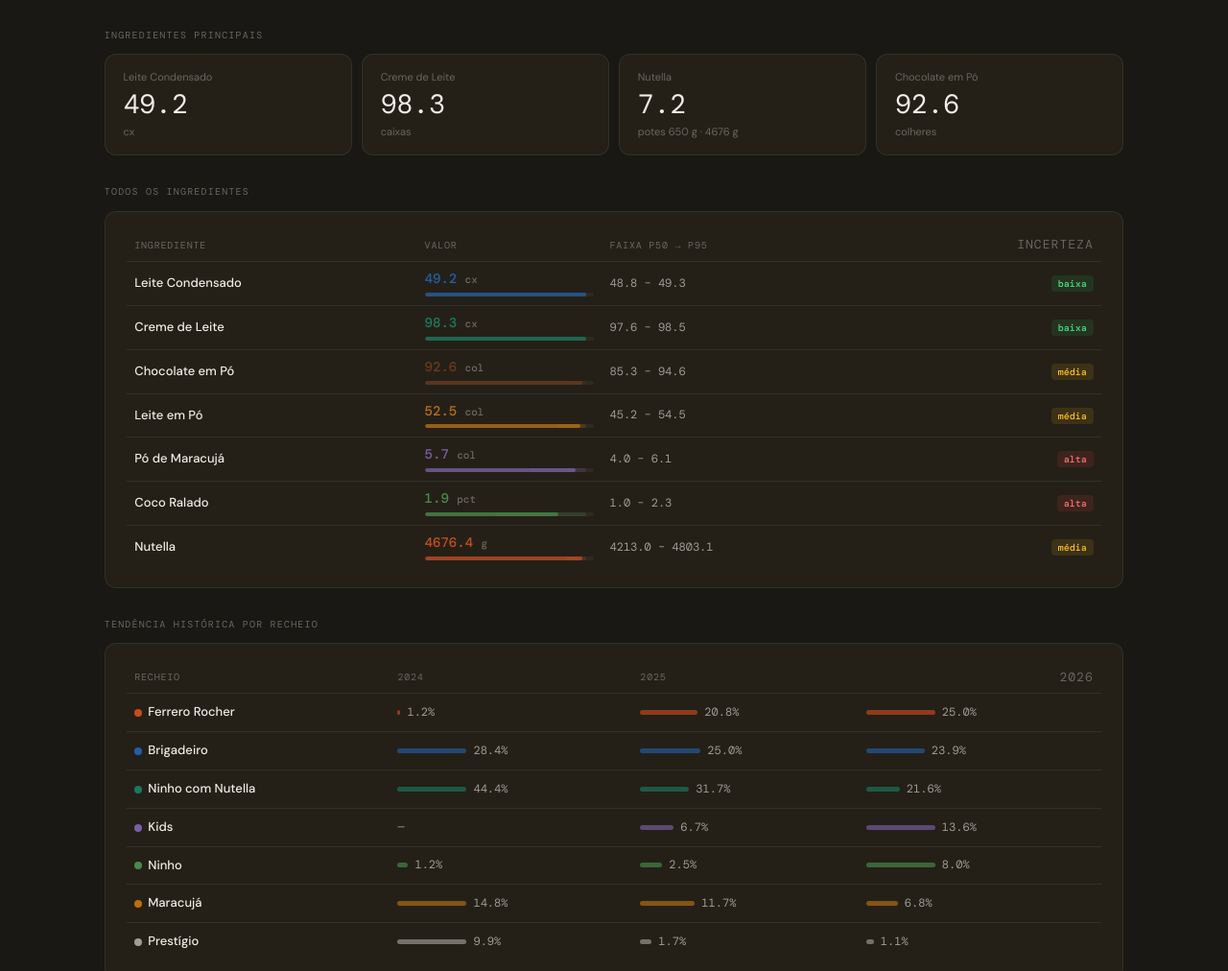
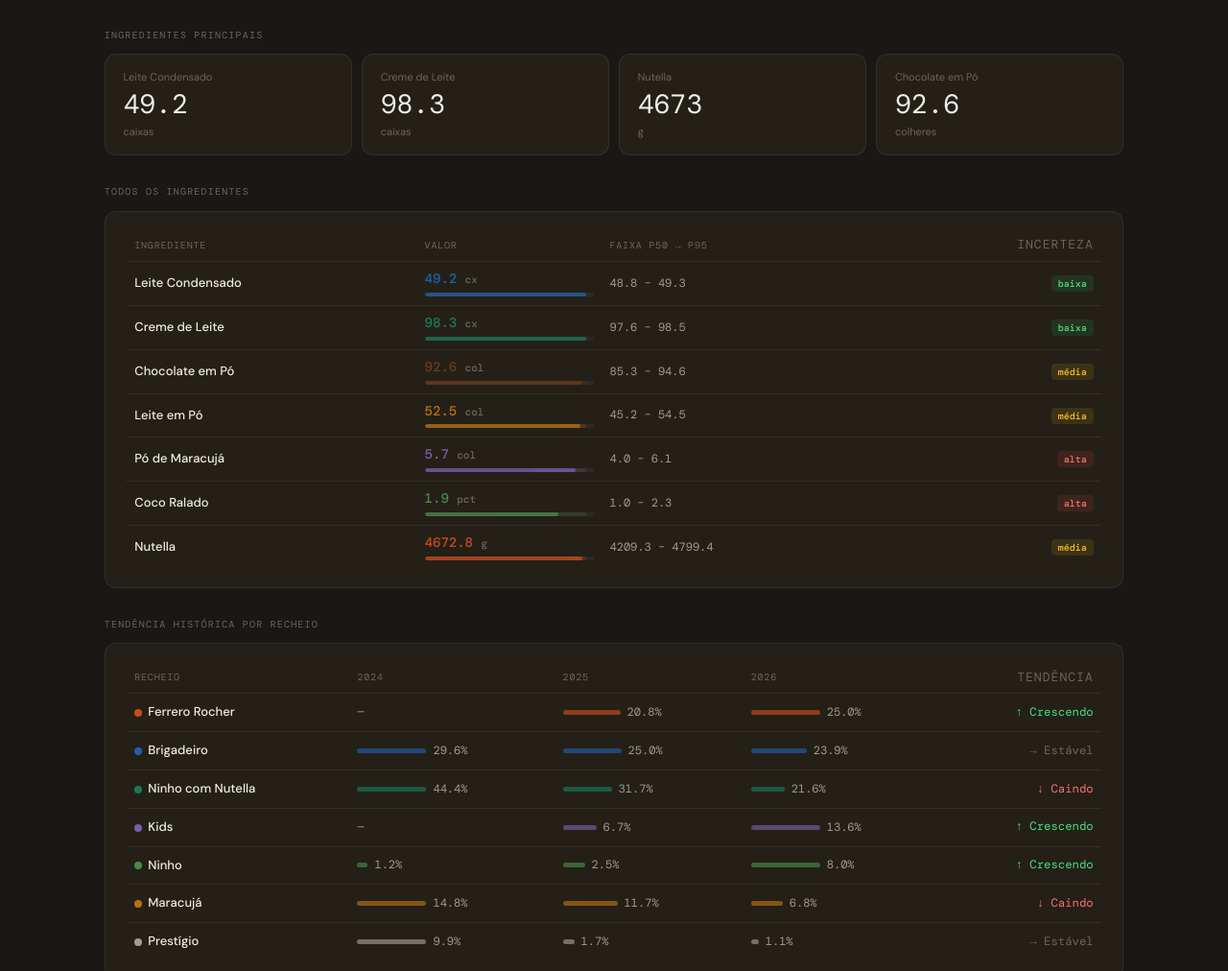
Before and after one commit to luishcarvalho/pascoa-dashboard, a plain HTML site: page site/predicao.html in a window 1280 px wide. Shown: the part 347-1359 px from the top of the page at 96% size. Drawn offline with nearby package versions, Linux system fonts and the light colour scheme; files whose address does not match are found by name; a web font is replaced by a local one.

Commit message:
Adjusting the prediction model and updating the site with new predictions and a trend column in the history table.

```diff
--- a/site/predicao.html
+++ b/site/predicao.html
@@ -59,7 +59,7 @@
       <div class="kpi">
         <div class="label">Leite Condensado</div>
         <div class="value" id="kpi-lc">—</div>
-        <div class="kpi-unit">cx</div>
+        <div class="kpi-unit">caixas</div>
       </div>
       <div class="kpi">
         <div class="label">Creme de Leite</div>
@@ -69,7 +69,7 @@
       <div class="kpi">
         <div class="label">Nutella</div>
         <div class="value" id="kpi-nutella">—</div>
-        <div class="kpi-unit">potes 650 g · <span id="kpi-nutella-g">—</span></div>
+        <div class="kpi-unit">g</div>
       </div>
       <div class="kpi">
         <div class="label">Chocolate em Pó</div>
@@ -106,10 +106,11 @@
             <th>2024</th>
             <th>2025</th>
             <th>2026</th>
+            <th>Tendência</th>
           </tr>
         </thead>
         <tbody id="hist-tbody">
-          <tr><td colspan="4" class="small">Carregando…</td></tr>
+          <tr><td colspan="5" class="small">Carregando…</td></tr>
         </tbody>
       </table>
     </div>
--- a/site/predicao.js
+++ b/site/predicao.js
@@ -80,17 +80,15 @@ function fmt(v, decimals = 1) {
 
 // ── RENDER: KPI CARDS ─────────────────────────────────────────────────────────
 function renderKpis(sc, pct) {
-  const lc         = sc["Leite Condensado"]?.[pct];
-  const cl         = sc["Creme de Leite"]?.[pct];
-  const nutellaG   = sc["Nutella (g)"]?.[pct] ?? 0;
-  const nutellaPot = nutellaG ? (nutellaG / 650).toFixed(1) : "—";
-  const chocPo     = sc["Chocolate em Pó"]?.[pct];
+  const lc       = sc["Leite Condensado"]?.[pct];
+  const cl       = sc["Creme de Leite"]?.[pct];
+  const nutellaG = sc["Nutella (g)"]?.[pct] ?? 0;
+  const chocPo   = sc["Chocolate em Pó"]?.[pct];
 
-  document.getElementById("kpi-lc").textContent        = fmt(lc);
-  document.getElementById("kpi-cl").textContent        = fmt(cl);
-  document.getElementById("kpi-nutella").textContent   = nutellaPot;
-  document.getElementById("kpi-nutella-g").textContent = nutellaG ? `${nutellaG.toFixed(0)} g` : "—";
-  document.getElementById("kpi-chocpo").textContent    = fmt(chocPo);
+  document.getElementById("kpi-lc").textContent      = fmt(lc);
+  document.getElementById("kpi-cl").textContent      = fmt(cl);
+  document.getElementById("kpi-nutella").textContent = nutellaG ? nutellaG.toFixed(0) : "—";
+  document.getElementById("kpi-chocpo").textContent  = fmt(chocPo);
 }
 
 // ── RENDER: TABELA DE INGREDIENTES ────────────────────────────────────────────
@@ -145,12 +143,11 @@ function renderHistorico() {
 
   const rows = entries.map(([recheio, byYear]) => {
     const cor  = RECHEIO_COR[recheio] || "var(--accent)";
-    // Largura relativa ao máximo global desse recheio
     const max  = Math.max(...years.map(y => byYear[y] ?? 0), 0.1);
 
     const cells = years.map(y => {
       const v   = byYear[y] ?? 0;
-      const w   = ((v / max) * 72).toFixed(0);   // px, max 72px
+      const w   = ((v / max) * 72).toFixed(0);
       const val = v > 0 ? `${v.toFixed(1)}%` : "—";
       return `<td>
         <div class="trend-bar">
@@ -160,17 +157,41 @@ function renderHistorico() {
       </td>`;
     });
 
+    // Tendência: compara 2026 vs 2025 (ou 2024 se 2025=0)
+    const v24 = byYear["2024"] ?? 0;
+    const v25 = byYear["2025"] ?? 0;
+    const v26 = byYear["2026"] ?? 0;
+    let tendLabel, tendColor;
+    if (v24 === 0 && v25 === 0) {
+      tendLabel = "✦ Novo";
+      tendColor = "var(--accent)";
+    } else {
+      const prev  = v25 > 0 ? v25 : v24;
+      const delta = v26 - prev;
+      if (delta > 3) {
+        tendLabel = "↑ Crescendo";
+        tendColor = "#4ade80";
+      } else if (delta < -3) {
+        tendLabel = "↓ Caindo";
+        tendColor = "#f87171";
+      } else {
+        tendLabel = "→ Estável";
+        tendColor = "var(--text3)";
+      }
+    }
+
     return `<tr>
       <td style="font-weight:500">
         <span style="display:inline-block;width:8px;height:8px;border-radius:50%;background:${cor};margin-right:6px;flex-shrink:0;vertical-align:middle"></span>${recheio}
       </td>
       ${cells.join("")}
+      <td style="color:${tendColor};white-space:nowrap;font-size:0.82rem">${tendLabel}</td>
     </tr>`;
   });
 
   tbody.innerHTML = rows.length
     ? rows.join("")
-    : `<tr><td colspan="4" class="small">Sem dados.</td></tr>`;
+    : `<tr><td colspan="5" class="small">Sem dados.</td></tr>`;
 }
 
 // ── RENDER PRINCIPAL ──────────────────────────────────────────────────────────
```
Also changed, not shown: dist/data/prediction.json (+1 -1 lines), .claude/settings.json (added), 1 other file.
